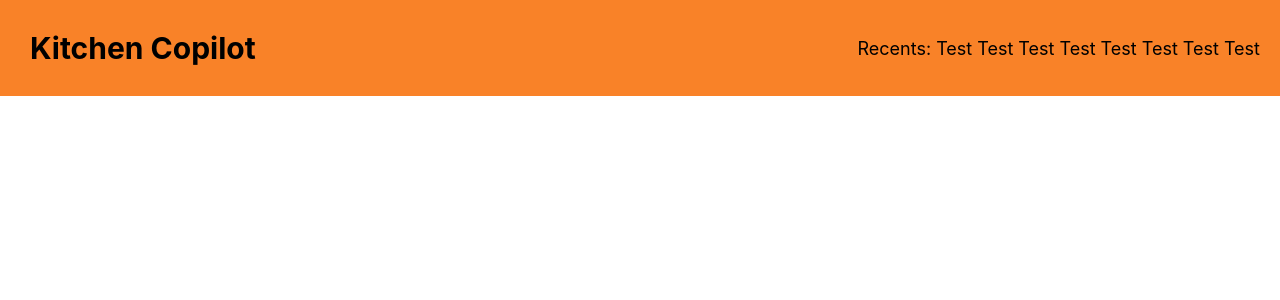
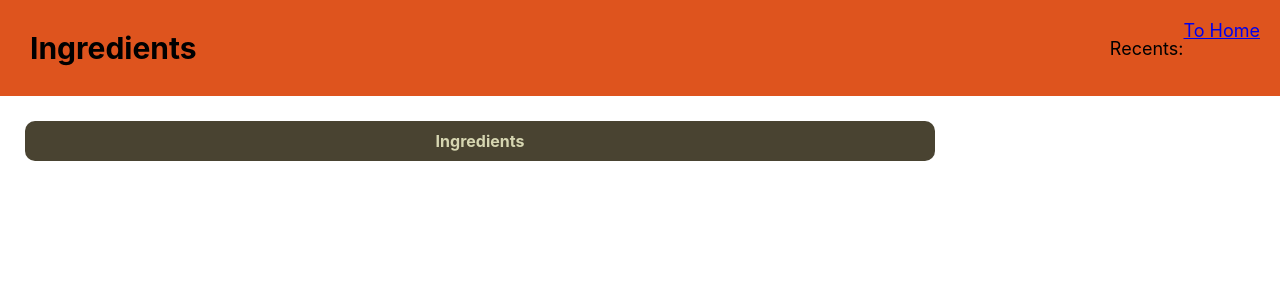
Before and after one commit to waradsanath/hackomania-2025-spiders, a React (Create React App) app in the folder hackomania/: page /Ingredients in a window 1280 px wide. Shown: the top 300 px of the page. Built offline with nearby package versions, Linux system fonts and the light colour scheme.

Commit message:
made some ui changes

```diff
--- a/hackomania/package.json
+++ b/hackomania/package.json
@@ -9,6 +9,7 @@
     "@testing-library/user-event": "^13.5.0",
     "react": "^19.0.0",
     "react-dom": "^19.0.0",
+    "react-router-dom": "^7.1.5",
     "react-scripts": "5.0.1",
     "web-vitals": "^2.1.4"
   },
--- a/hackomania/src/App.css
+++ b/hackomania/src/App.css
@@ -13,9 +13,15 @@
 
 }
 
+.body2 {
+  display: flex;
+  flex-direction: row;
+
+}
 .body {
   flex:5;
-  background-color: #61dafb;
+  background-color: #878472;
+
 }
 .App-header {
   flex:1;
@@ -23,7 +29,15 @@
   flex-direction: row;
   justify-content: space-between;
 
-  background-color: #f98228;
+  background-color: #de541e;
   align-items: center;
 
 }
+
+.box {
+  margin: 25px;
+  padding: 10px;
+  border-radius: 10px;
+  background-color: #494331;
+  color: #d6d6b1;
+}
--- a/hackomania/src/App.js
+++ b/hackomania/src/App.js
@@ -1,33 +1,21 @@
 import logo from './logo.svg';
 import './App.css';
-import {useState} from 'react'
+import { useState} from 'react'
+import { BrowserRouter as Router, Route, Routes } from 'react-router-dom';
+import Ingredients from './skibidi'
+import HomePage from "./home"
 
 function App() {
-  const [recents,setRecents] = useState(["Test", "Test", "Test","Test", "Test", "Test", "Test", "Test"])
 
 
   return (
-    <div className="App">
+    <Router>
+      <Routes>
+        <Route path="/" exact element={<HomePage />}/>
+        <Route path="/Ingredients" exact element={<Ingredients />}/>
 
-      <header className="App-header">
-        <a style={{padding: 30, fontWeight:'bold', fontSize:30}}>        Kitchen Copilot</a>
-
-        <div className='recents'>
-            <p>Recents: </p>
-
-            {recents.map((recent)=>{
-            return(
-              <p style={{marginLeft: 5,}}>
-                {recent}
-              </p>
-            )
-          })}
-
-        </div>
-      </header>
-      <div className="body">
-      </div>
-    </div>
+      </Routes>
+    </Router>
   );
 }
 
--- /dev/null
+++ b/hackomania/src/home.js
@@ -0,0 +1,36 @@
+import { useState } from "react";
+import {Link} from 'react-router-dom'
+
+function HomePage() {
+    const [recents, setRecents] = useState(["Test", "Test", "test", "ttest", "Test"])
+    return(
+        <div className="App">
+
+        <header className="App-header">
+            <a style={{padding: 30, fontWeight:'bold', fontSize:30}}>        Kitchen Copilot</a>
+
+            <div className='recents'>
+                <p>Recents: </p>
+
+                {recents.map((recent)=>{
+                return(
+                <p style={{marginLeft: 5,}}>
+                    {recent}
+                </p>
+                )
+            })}
+
+            </div>
+        </header>
+        <div className="body">
+            <div className='box'>
+            <li>
+                <Link style={{fontSize: 20, color:"#d6d6b1"}} to="/Ingredients">My Pantry</Link>
+            </li>
+            </div>
+        </div>
+        </div>
+    )
+}
+
+export default HomePage;
--- /dev/null
+++ b/hackomania/src/skibidi.js
@@ -0,0 +1,33 @@
+import { useState } from "react";
+import { Link } from "react-router-dom";
+
+function Ingredients() {
+    return(
+    <div className="App">
+
+      <header className="App-header">
+        <a style={{padding: 30, fontWeight:'bold', fontSize:30}}>        Ingredients</a>
+
+        <div className='recents'>
+            <p>Recents: </p>
+                <Link to="/"> To Home </Link>
+        </div>
+
+
+      </header>
+      <div className="body2">
+        <div style={{flex:3}}>
+            <div className="box">
+                <b>Ingredients</b>
+            </div>
+
+        </div>
+        <div style={{flex:1}}>
+
+        </div>
+      </div>
+    </div>
+    );
+};
+
+export default Ingredients;
```
Also changed, not shown: 2 other files (tests, documents, lock files or other folders).
